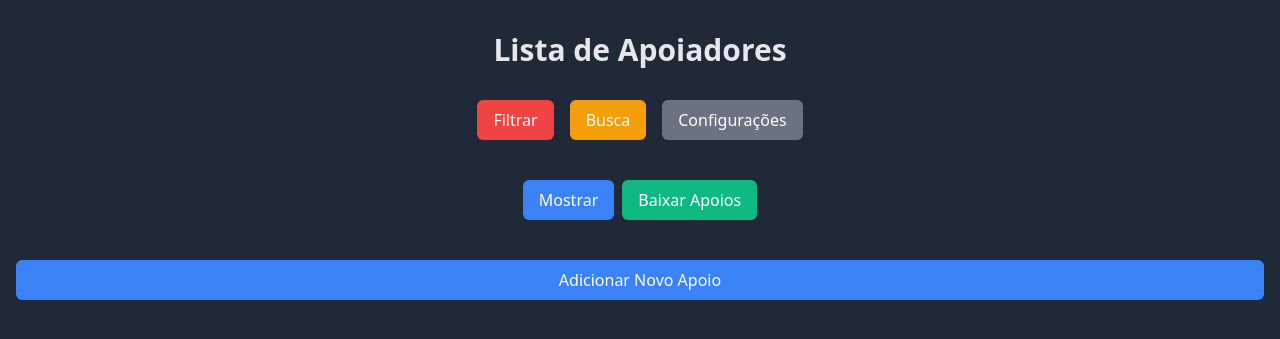
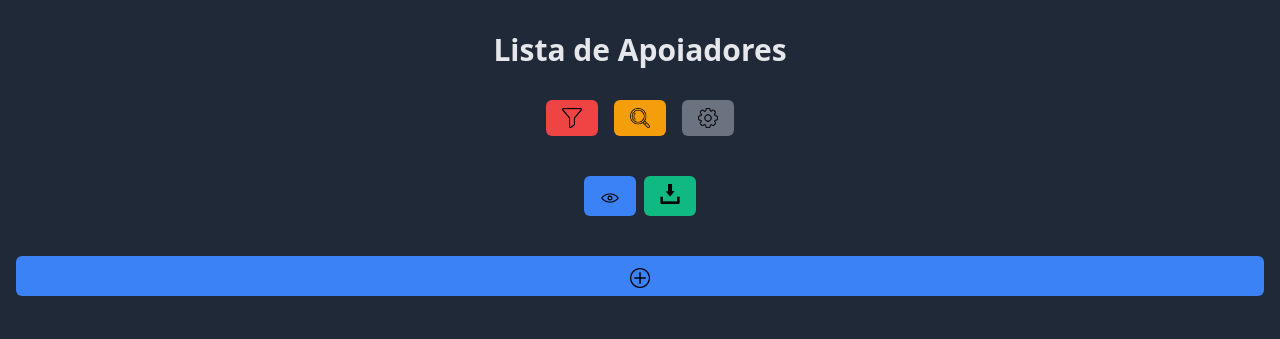
Before and after one commit to lucaspontestur/Django, a Django app: page / in a window 1280 px wide. Shown: the part 60-399 px from the top of the page. Run offline with Django 5.2, Linux system fonts and the light colour scheme; data comes from the database, SQL or seed files in the repository; both versions use the stored data as it was after the commit.

Commit message:
icones novos

```diff
--- a/meu_projeto/meu_app/templates/lista_compras.html
+++ b/meu_projeto/meu_app/templates/lista_compras.html
@@ -1,12 +1,21 @@
 {% extends 'base.html' %}
-
+{% load static %}
 {% block content %}
     <h1 class="text-3xl font-bold text-center text-gray-200 mb-8">Lista de Apoiadores</h1>
 
     <div class="flex justify-center mb-4">
-        <button id="toggleFiltros" class="px-4 py-2 bg-red-500 hover:bg-red-700 text-white rounded-md mr-4">Filtrar</button>
-        <button id="toggleBusca" class="px-4 py-2 bg-yellow-500 hover:bg-yellow-700 text-white rounded-md mr-4">Busca</button>
-        <button id="abrirConfiguracoes" class="px-4 py-2 bg-gray-500 hover:bg-gray-700 text-white rounded-md">Configurações</button>
+        <button id="toggleFiltros" class="px-4 py-2 bg-red-500 hover:bg-red-700 text-white rounded-md mr-4 relative">
+            <img src="{% static 'funil.png' %}" alt="Filtrar" class="h-5 w-5">
+            <span class="absolute hidden bg-black text-white text-xs rounded py-1 px-2 z-10 top-full mt-2 left-1/2 -translate-x-1/2 tooltip">Filtrar</span>
+        </button>
+        <button id="toggleBusca" class="px-4 py-2 bg-yellow-500 hover:bg-yellow-700 text-white rounded-md mr-4 relative">
+            <img src="{% static 'lupa.png' %}" alt="Busca" class="h-5 w-5">
+            <span class="absolute hidden bg-black text-white text-xs rounded py-1 px-2 z-10 top-full mt-2 left-1/2 -translate-x-1/2 tooltip">Busca</span>
+        </button>
+        <button id="abrirConfiguracoes" class="px-4 py-2 bg-gray-500 hover:bg-gray-700 text-white rounded-md relative">
+            <img src="{% static 'configuracoes.png' %}" alt="Configurações" class="h-5 w-5">
+            <span class="absolute hidden bg-black text-white text-xs rounded py-1 px-2 z-10 top-full mt-2 left-1/2 -translate-x-1/2 tooltip">Configurações</span>
+        </button>
     </div>
 
     <form method="GET" id="filtroForm" class="mb-4">
@@ -75,8 +84,14 @@
             </table>
         </div>
         <div class="flex justify-center py-2">
-            <button type="submit" class="px-4 py-2 bg-blue-500 hover:bg-blue-700 text-white rounded-md">Mostrar</button>
-            <a href="{% url 'download_compras' %}?formato={{ formato }}" id="downloadLink" class="px-4 py-2 bg-green-500 hover:bg-green-700 text-white rounded-md ml-2">Baixar Apoios</a>
+            <button type="submit" class="px-4 py-2 bg-blue-500 hover:bg-blue-700 text-white rounded-md relative" id="mostrarBotao">
+                <img src="{% static 'olho.png' %}" alt="Mostrar" class="inline-block h-5 w-5">
+                <span id="mostrarTooltip" class="absolute hidden bg-black text-white text-xs rounded py-1 px-2 z-10 top-full mt-2 left-1/2 -translate-x-1/2">Mostrar</span>
+            </button>
+            <a href="{% url 'download_compras' %}?formato={{ formato }}" id="downloadLink" class="px-4 py-2 bg-green-500 hover:bg-green-700 text-white rounded-md ml-2 relative">
+                <img src="{% static 'baixar.png' %}" alt="Baixar Apoios" class="h-5 w-5">
+                <span class="absolute hidden bg-black text-white text-xs rounded py-1 px-2 z-10 top-full mt-2 left-1/2 -translate-x-1/2 tooltip">Baixar Apoios</span>
+            </a>
         </div>
     </form>
 
@@ -109,9 +124,18 @@
                         {% if filtros.acoes == 'on' %}
                         <td>
                             <div class="py-3 px-6 text-left">
-                                <a href="{% url 'editar_compra' compra.pk %}" class="text-blue-400 hover:text-blue-600 mr-2">Editar</a>
-                                <a href="{% url 'deletar_compra' compra.pk %}" class="text-red-400 hover:text-red-600">Deletar</a>
-                                <a href="{% url 'criar_nota_compra' compra.pk %}" class="text-green-400 hover:text-green-600">Nota</a>
+                                <a href="{% url 'editar_compra' compra.pk %}" class="text-blue-400 hover:text-blue-600 mr-2 relative">
+                                    <img src="{% static 'lapis2.png' %}" alt="Editar" class="inline-block h-5 w-5">
+                                    <span class="absolute hidden bg-black text-white text-xs rounded py-1 px-2 z-10 top-full mt-2 left-1/2 -translate-x-1/2 tooltip">Editar</span>
+                                </a>
+                                <a href="{% url 'deletar_compra' compra.pk %}" class="text-red-400 hover:text-red-600 relative">
+                                    <img src="{% static 'lixo2.png' %}" alt="Deletar" class="inline-block h-5 w-5">
+                                    <span class="absolute hidden bg-black text-white text-xs rounded py-1 px-2 z-10 top-full mt-2 left-1/2 -translate-x-1/2 tooltip">Deletar</span>
+                                </a>
+                                <a href="{% url 'criar_nota_compra' compra.pk %}" class="text-green-400 hover:text-green-600 relative">
+                                    <img src="{% static 'notas2.png' %}" alt="Nota" class="inline-block h-5 w-5">
+                                    <span class="absolute hidden bg-black text-white text-xs rounded py-1 px-2 z-10 top-full mt-2 left-1/2 -translate-x-1/2 tooltip">Nota</span>
+                                </a>
                             </div>
                         </td>
                         {% endif %}
@@ -121,7 +145,10 @@
         </table>
     </div>
 
-    <a href="{% url 'nova_compra' %}" class="mt-4 block text-center px-4 py-2 bg-blue-500 hover:bg-blue-700 text-white rounded-md transition-all duration-300 ease-in-out transform hover:shadow-lg active:scale-95">Adicionar Novo Apoio</a>
+    <a href="{% url 'nova_compra' %}" class="mt-4 block text-center px-4 py-2 bg-blue-500 hover:bg-blue-700 text-white rounded-md transition-all duration-300 ease-in-out transform hover:shadow-lg active:scale-95 relative">
+        <img src="{% static 'mais.png' %}" alt="Adicionar Novo Apoio" class="inline-block h-5 w-5">
+        <span class="absolute hidden bg-black text-white text-xs rounded py-1 px-2 z-10 top-full mt-2 left-1/2 -translate-x-1/2 tooltip">Adicionar Novo Apoio</span>
+    </a>
 
     <div id="configuracoesModal" class="hidden fixed inset-0 flex items-center justify-center z-50">
         <div class="modal-container bg-gray-800 text-white rounded-lg shadow-lg p-6">
@@ -137,6 +164,11 @@
         </div>
     </div>
 
+    <div id="mostrarUrl" class="hidden fixed bottom-2 left-2 bg-gray-800 text-white text-sm rounded py-1 px-2 z-50">
+        Mostrar
+    </div>
+
+    {% load static %}
     <script>
         // Função para salvar os filtros nos cookies
         function salvarFiltros() {
@@ -207,5 +239,31 @@
             });
             salvarFiltros();
         });
+
+        // Mostrar texto "Mostrar" no canto inferior esquerdo
+        const mostrarBotao = document.getElementById('mostrarBotao');
+        const mostrarTooltip = document.getElementById('mostrarTooltip');
+        const mostrarUrl = document.getElementById('mostrarUrl');
+
+        mostrarBotao.addEventListener('mouseover', () => {
+            mostrarTooltip.classList.remove('hidden');
+            mostrarUrl.classList.remove('hidden');
+        });
+
+        mostrarBotao.addEventListener('mouseout', () => {
+            mostrarTooltip.classList.add('hidden');
+            mostrarUrl.classList.add('hidden');
+        });
+
+        const tooltips = document.querySelectorAll('.tooltip');
+        tooltips.forEach(tooltip => {
+            const button = tooltip.parentNode;
+            button.addEventListener('mouseover', () => {
+                tooltip.classList.remove('hidden');
+            });
+            button.addEventListener('mouseout', () => {
+                tooltip.classList.add('hidden');
+            });
+        });
     </script>
 {% endblock %}
--- a/meu_projeto/meu_projeto/settings.py
+++ b/meu_projeto/meu_projeto/settings.py
@@ -9,6 +9,7 @@ https://docs.djangoproject.com/en/5.0/topics/settings/
 For the full list of settings and their values, see
 https://docs.djangoproject.com/en/5.0/ref/settings/
 """
+import os
 
 from pathlib import Path
 
@@ -118,6 +119,10 @@ USE_TZ = True
 
 STATIC_URL = 'static/'
 
+STATICFILES_DIRS = [
+    os.path.join(BASE_DIR, 'static'),
+]
+
 # Default primary key field type
 # https://docs.djangoproject.com/en/5.0/ref/settings/#default-auto-field
 
```
Also changed, not shown: meu_projeto/db.sqlite3, meu_projeto/static/baixar.png (renamed from meu_projeto/meu_app/templates/icones/baixar.png), meu_projeto/static/configuracoes.png (renamed from meu_projeto/meu_app/templates/icones/configuracoes.png), meu_projeto/static/funil.png (renamed from meu_projeto/meu_app/templates/icones/funil.png), meu_projeto/static/lapis.png (renamed from meu_projeto/meu_app/templates/icones/lapis.png), meu_projeto/static/lapis2.png (added), meu_projeto/static/lixo.png (renamed from meu_projeto/meu_app/templates/icones/lixo.png), meu_projeto/static/lixo2.png (added), meu_projeto/static/lupa.png (renamed from meu_projeto/meu_app/templates/icones/lupa.png), meu_projeto/static/mais.png (renamed from meu_projeto/meu_app/templates/icones/mais.png), meu_projeto/static/notas.png (renamed from meu_projeto/meu_app/templates/icones/notas.png), meu_projeto/static/notas2.png (added), meu_projeto/static/olho.png.
